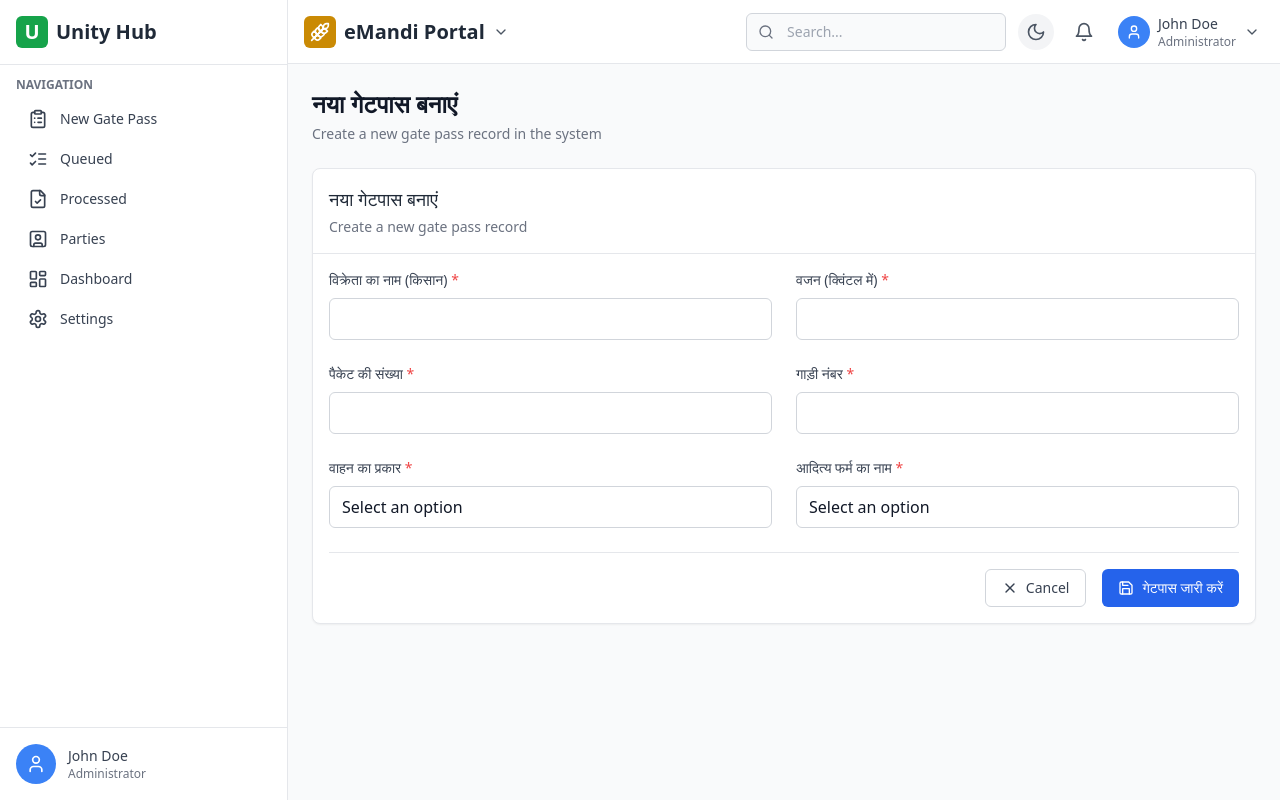
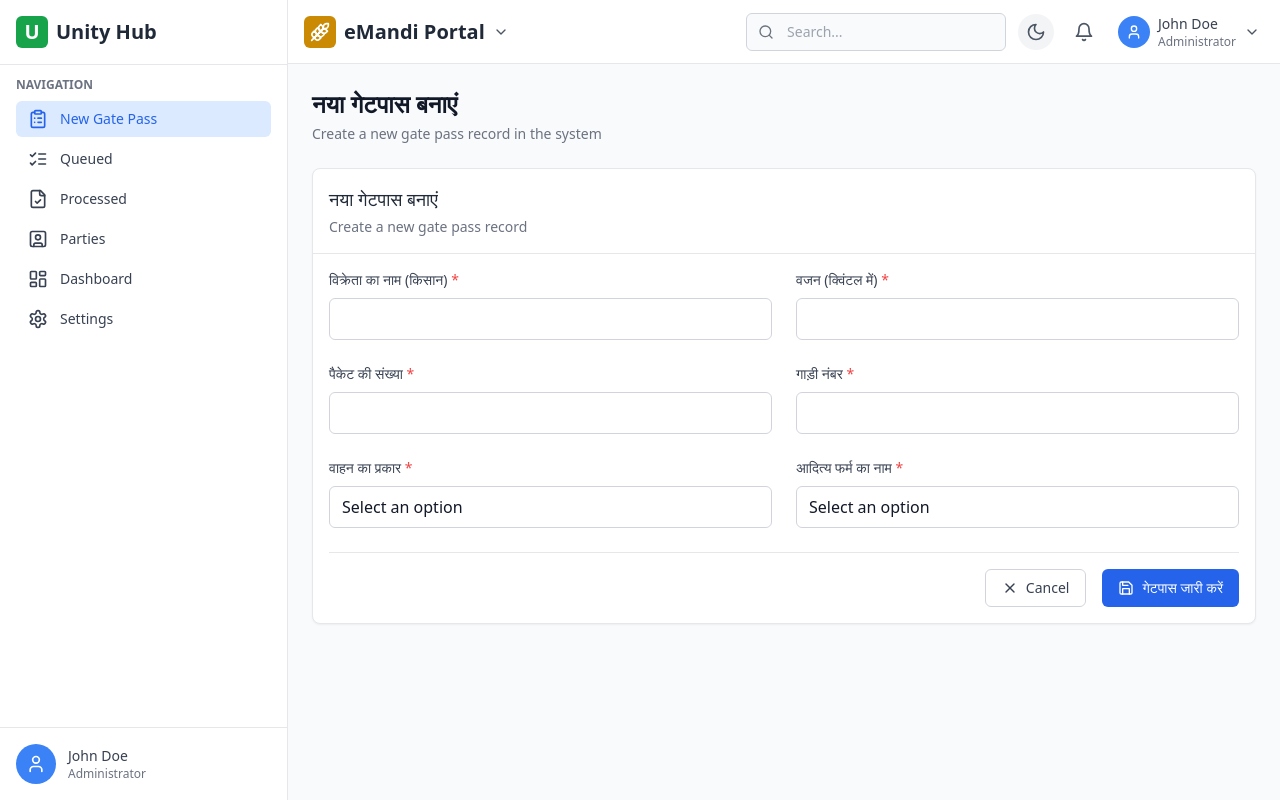
Before and after one commit to kishansinghverma/Unity-Frontend, a React (Vite) app: page / in a window 1280 px wide. Built offline with nearby package versions, Linux system fonts and the light colour scheme.

Commit message:
Fixed navigation highlighting for root path to highlight New Gate Pass menu item

```diff
--- a/src/components/layout/Sidebar.tsx
+++ b/src/components/layout/Sidebar.tsx
@@ -35,6 +35,14 @@ const Sidebar: React.FC<SidebarProps> = ({ open, setOpen }) => {
 
   const navItems = getNavItems();
 
+  // Helper function to determine if a nav item should be active
+  const isNavItemActive = (itemPath: string) => {
+    if (itemPath === '/gatepass/new' && (location.pathname === '/' || location.pathname === '/gatepass/new')) {
+      return true;
+    }
+    return location.pathname === itemPath;
+  };
+
   return (
     <aside
       className={`fixed inset-y-0 left-0 z-20 flex flex-col flex-shrink-0 w-64 max-h-screen overflow-hidden transition-all transform bg-white border-r border-gray-200 dark:bg-gray-800 dark:border-gray-700 lg:z-auto lg:static lg:w-72 ${
@@ -65,7 +73,7 @@ const Sidebar: React.FC<SidebarProps> = ({ open, setOpen }) => {
                 key={item.path}
                 to={item.path}
                 className={`flex items-center px-3 py-2 rounded-md text-sm font-medium transition-colors ${
-                  location.pathname === item.path
+                  isNavItemActive(item.path)
                     ? 'bg-blue-100 text-blue-600 dark:bg-gray-700 dark:text-blue-400'
                     : 'text-gray-700 hover:bg-gray-100 dark:text-gray-300 dark:hover:bg-gray-700'
                 }`}
```
